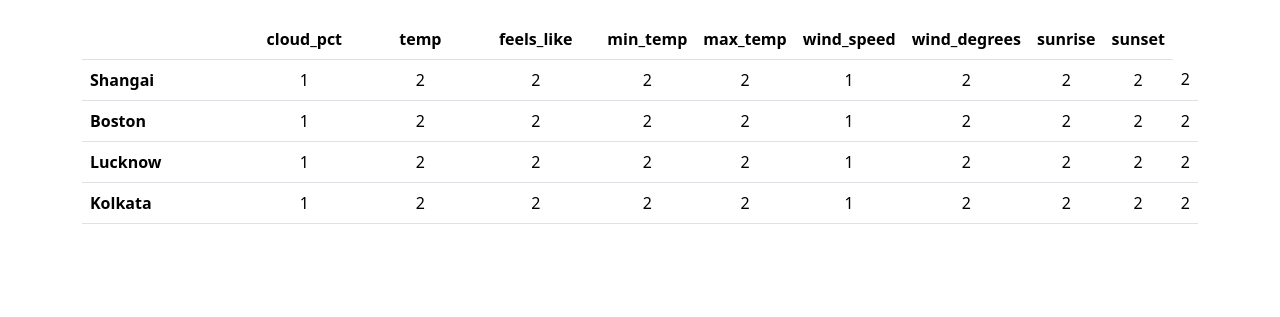
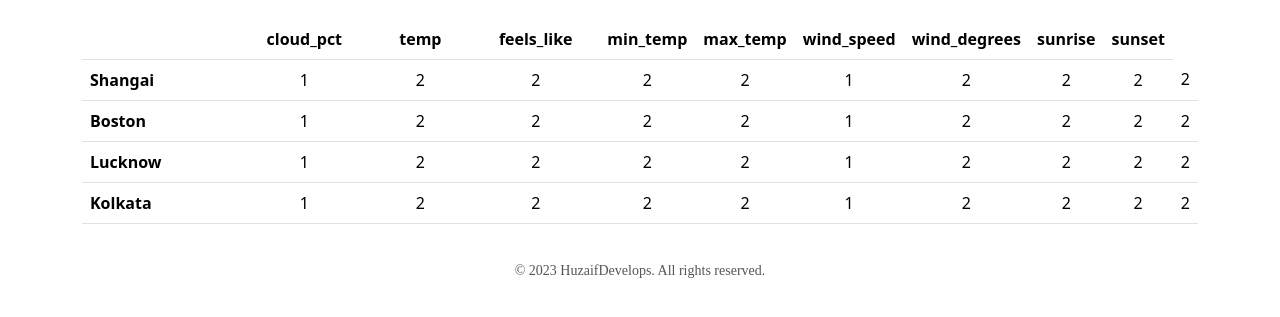
Before and after one commit to huzaif007/weather, a plain HTML site: page index.html in a window 1280 px wide. Shown: the part 461-778 px from the top of the page. Drawn offline with nearby package versions, Linux system fonts and the light colour scheme; no server answers.

Commit message:
Updated 2

```diff
--- a/index.html
+++ b/index.html
@@ -188,6 +188,7 @@
                     </tbody>
                 </table>
             </div>
+            <div style="text-align: center; font-family: 'cursive'; color: #555; margin-top: 20px; font-size: 14px;">&copy; 2023 HuzaifDevelops. All rights reserved.</div>
         </main>
     </div>
 
```
